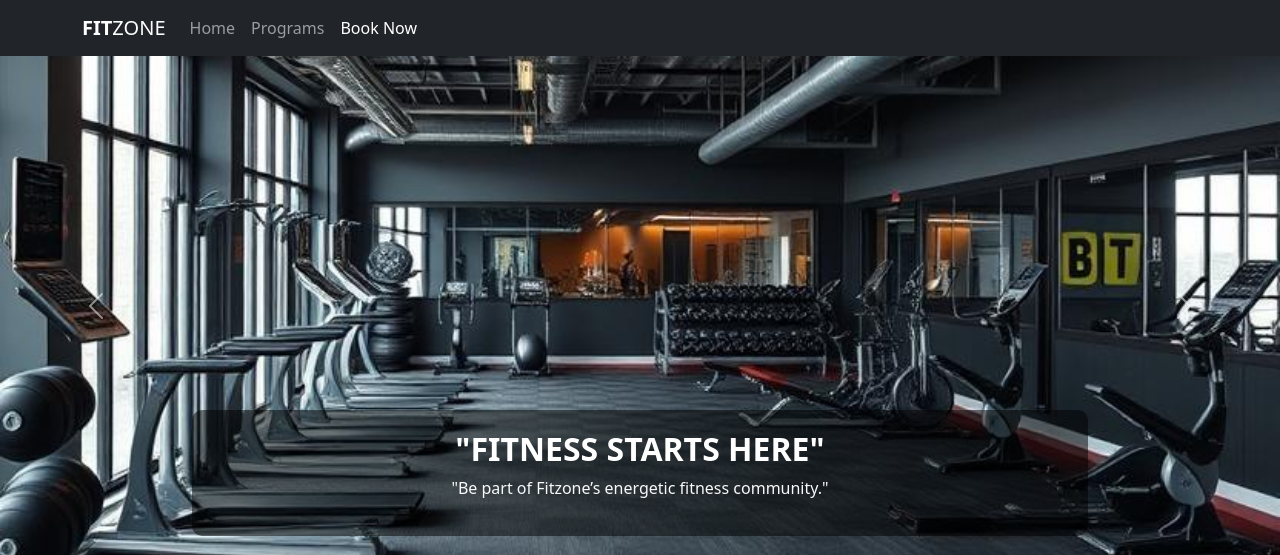
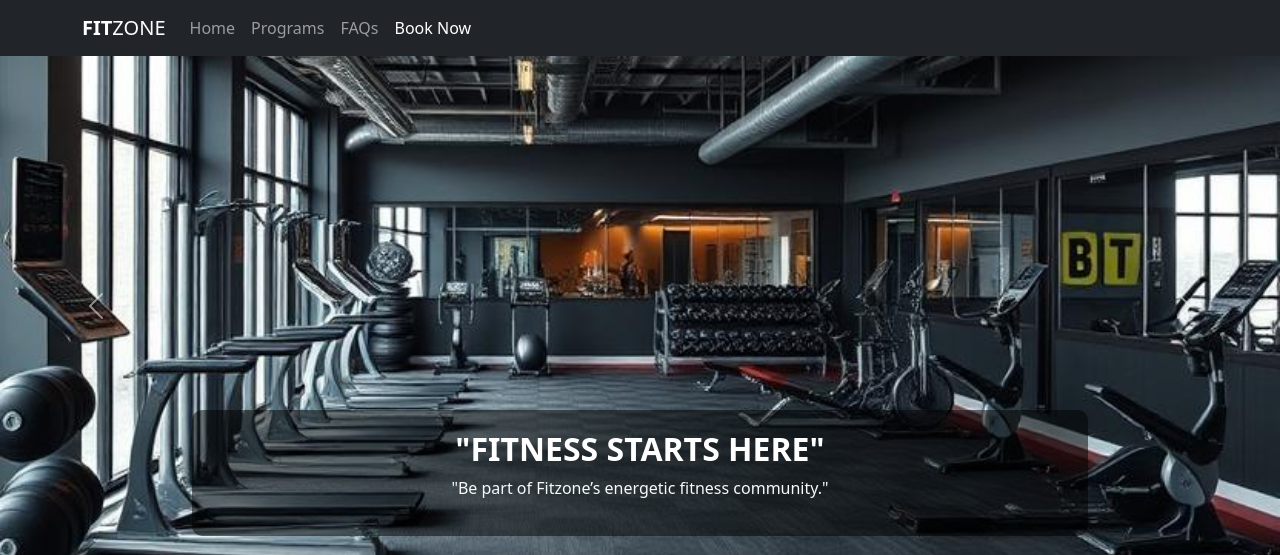
Before and after one commit to Anwarsyd/fitzone-python-django, a Django app: page / in a window 1280 px wide. Shown: the top 555 px of the page. Run offline with Django 5.2, Linux system fonts and the light colour scheme; data comes from the database, SQL or seed files in the repository.

Commit message:
Day 9: FAQ updated

```diff
--- a/gym/urls.py
+++ b/gym/urls.py
@@ -4,5 +4,6 @@ app_name = "gym"
 urlpatterns = [
     path('',views.HomeView.as_view(),name = 'index'),
     path('programs/',views.ProgramListView.as_view(),name='programs'),
-    path('programs/<int:pk>/',views.ProgramDetailsView.as_view(),name='program_details')
+    path('programs/<int:pk>/',views.ProgramDetailsView.as_view(),name='program_details'),
+    path('faqs/',views.FaqsView.as_view(),name="faqs")
 ]
--- a/gym/views.py
+++ b/gym/views.py
@@ -25,3 +25,7 @@ class ProgramDetailsView(DetailView):
     template_name = 'gym/program_details.html'
     queryset = Program.objects.all()
     context_object_name = 'program_details'
+
+class FaqsView(ListView):
+    template_name="gym/faqs.html"
+    queryset=Faq.objects.all()
--- a/templates/base.html
+++ b/templates/base.html
@@ -18,7 +18,7 @@
         {% comment %} {% include "partials/_sidebar.html" %} {% endcomment %}
 
         <!--Slider-->
-        {% include "partials/_slider.html" with sliders=sliders %}
+        {% comment %} {% include "partials/_slider.html" with sliders=sliders %} {% endcomment %}
 
         <!--Main Content-->
         {% block maincontent %}
--- a/templates/gym/index.html
+++ b/templates/gym/index.html
@@ -1,6 +1,7 @@
 {% extends "base.html" %}
 {% load static %}
 {% block maincontent %}
+{% include "partials/_slider.html" with sliders=sliders %}
 <!-- Hero Section -->
 <section class="hero-section" style="background: linear-gradient(rgba(0,0,0,0.5), rgba(0,0,0,0.5)), url('/media/sliders/fitzone-hero.jpeg'); background-size: cover; height: 500px;">
     <div class="container h-100">
--- a/templates/partials/_header.html
+++ b/templates/partials/_header.html
@@ -12,9 +12,9 @@
                     <li class="nav-item"><a class="nav-link" href="{% url 'gym:index' %}">Home</a></li>
                     <li class="nav-item"><a class="nav-link" href="{% url 'gym:programs' %}">Programs</a></li>
                     {% comment %} <li class="nav-item"><a class="nav-link" href="">Trainers</a></li>
-                    <li class="nav-item"><a class="nav-link" href="">Gallery</a></li>
-                    <li class="nav-item"><a class="nav-link" href="">FAQs</a></li>
-                    <li class="nav-item"><a class="nav-link" href="">Contact</a></li> {% endcomment %}
+                    <li class="nav-item"><a class="nav-link" href="">Gallery</a></li>{% endcomment %}
+                    <li class="nav-item"><a class="nav-link" href="{% url 'gym:faqs' %}">FAQs</a></li>
+                    {% comment %} <li class="nav-item"><a class="nav-link" href="">Contact</a></li> {% endcomment %}
                     <li class="nav-item">
                         <a class="nav-link btn btn-primary text-white" href="{% url 'Booking:booking' %}">Book Now</a>
                     </li>
```
